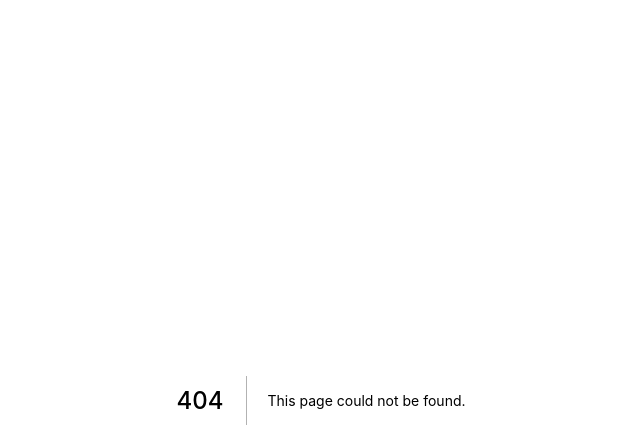
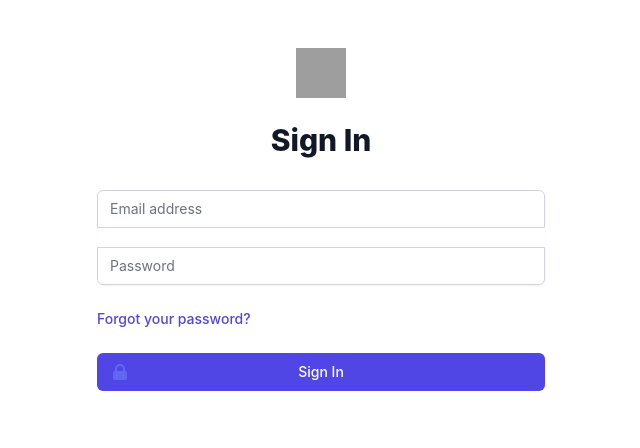
Before and after one commit to zorasantos/authentication-with-aws-cognito, a Next.js app: page /sign-in in a window 1280 px wide. Before the commit this address had no page. Shown: the top 448 px of the page, without its empty margins (319-959 px from the left). Built offline with nearby package versions, Linux system fonts and the light colour scheme; grey boxes are pictures that could not be loaded.

Commit message:
Create pages signin and signup

```diff
--- a/next.config.js
+++ b/next.config.js
@@ -1,6 +1,9 @@
 /** @type {import('next').NextConfig} */
 const nextConfig = {
   reactStrictMode: true,
+  images: {
+    domains: ['tailwindui.com'],
+  },
 }
 
 module.exports = nextConfig
--- a/package.json
+++ b/package.json
@@ -9,6 +9,7 @@
     "lint": "next lint"
   },
   "dependencies": {
+    "@heroicons/react": "^1.0.6",
     "next": "12.1.6",
     "react": "18.1.0",
     "react-dom": "18.1.0"
--- /dev/null
+++ b/src/components/Form/index.tsx
@@ -0,0 +1,77 @@
+import Image from 'next/image'
+import { LockClosedIcon } from '@heroicons/react/solid'
+
+const Form = ({text = '', isSignIn = false}) => {
+  return (
+    <>
+      <div className="min-h-full flex items-center justify-center py-12 px-4 sm:px-6 lg:px-8">
+        <div className="max-w-md w-full space-y-8">
+          <div className="flex flex-col items-center">
+            <Image
+              src="https://tailwindui.com/img/logos/workflow-mark-indigo-600.svg"
+              height={50}
+              width={50}
+              alt="Workflow"
+            />
+            <h2 className="mt-6 text-center text-3xl font-extrabold text-gray-900">
+              {text}
+            </h2>
+          </div>
+          <form className="mt-8 space-y-6" action="#" method="POST">
+            <input type="hidden" name="remember" defaultValue="true" />
+            <div className="rounded-md shadow-sm -space-y-px">
+              <div>
+                <label htmlFor="email-address" className="sr-only">
+                  Email address
+                </label>
+                <input
+                  id="email-address"
+                  name="email"
+                  type="email"
+                  autoComplete="email"
+                  required
+                  className="appearance-none rounded-none relative block w-full px-3 py-2 border border-gray-300 placeholder-gray-500 text-gray-900 rounded-t-md focus:outline-none focus:ring-indigo-500 focus:border-indigo-500 focus:z-10 sm:text-sm mb-5"
+                  placeholder="Email address"
+                />
+              </div>
+              <div>
+                <label htmlFor="password" className="sr-only">
+                  Password
+                </label>
+                <input
+                  id="password"
+                  name="password"
+                  type="password"
+                  autoComplete="current-password"
+                  required
+                  className="appearance-none rounded-none relative block w-full px-3 py-2 border border-gray-300 placeholder-gray-500 text-gray-900 rounded-b-md focus:outline-none focus:ring-indigo-500 focus:border-indigo-500 focus:z-10 sm:text-sm"
+                  placeholder="Password"
+                />
+              </div>
+            </div>
+              { isSignIn &&
+                <div className="text-sm">
+                  <a href="#" className="font-medium text-indigo-600 hover:text-indigo-500">
+                    Forgot your password?
+                  </a>
+                </div>
+              }
+            <div>
+              <button
+                type="submit"
+                className="group relative w-full flex justify-center py-2 px-4 border border-transparent text-sm font-medium rounded-md text-white bg-indigo-600 hover:bg-indigo-700 focus:outline-none focus:ring-2 focus:ring-offset-2 focus:ring-indigo-500"
+              >
+                <span className="absolute left-0 inset-y-0 flex items-center pl-3">
+                  <LockClosedIcon className="h-5 w-5 text-indigo-500 group-hover:text-indigo-400" aria-hidden="true" />
+                </span>
+                { text }
+              </button>
+            </div>
+          </form>
+        </div>
+      </div>
+    </>
+  )
+}
+
+export default Form
--- /dev/null
+++ b/src/pages/home.tsx
@@ -0,0 +1,9 @@
+const Home = () => {
+  return (
+    <h1 className="flex flex-col items-center font-bold text-xl">
+      Welcome page asw cognito authentication
+    </h1>
+  )
+}
+
+export default Home
--- a/src/pages/index.tsx
+++ b/src/pages/index.tsx
@@ -1,10 +1,9 @@
 import type { NextPage } from 'next'
+import SignIn from './sign-in'
 
 const Home: NextPage = () => {
   return (
-    <h1 className="text-3xl font-bold underline">
-      Login with aws cognito
-    </h1>
+    <SignIn />
   )
 }
 
--- /dev/null
+++ b/src/pages/sign-in.tsx
@@ -0,0 +1,10 @@
+import Form from "../components/Form"
+
+
+const SignIn = () => {
+  return (
+    <Form text="Sign In" isSignIn={true}/>
+  )
+}
+
+export default SignIn
--- /dev/null
+++ b/src/pages/sign-up.tsx
@@ -0,0 +1,10 @@
+import Form from "../components/Form"
+
+
+const SignUp = () => {
+  return (
+    <Form text="Sign Up"/>
+  )
+}
+
+export default SignUp
--- a/tsconfig.json
+++ b/tsconfig.json
@@ -15,6 +15,6 @@
     "jsx": "preserve",
     "incremental": true
   },
-  "include": ["next-env.d.ts", "**/*.ts", "**/*.tsx"],
-  "exclude": ["node_modules"]
+  "include": ["custom-next-env.d.ts", "**/*.ts", "**/*.tsx"],
+  "exclude": ["node_modules", "next-env.d.ts"]
 }
```
Also changed, not shown: 2 other files (tests, documents, lock files or other folders).
